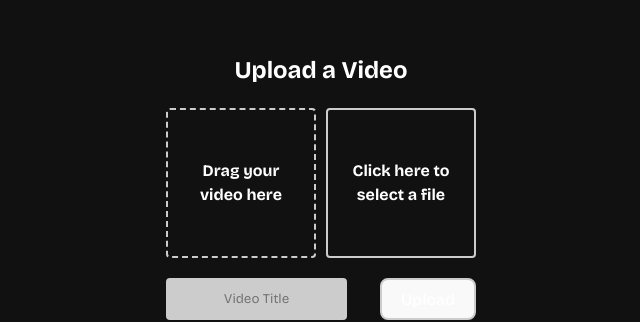
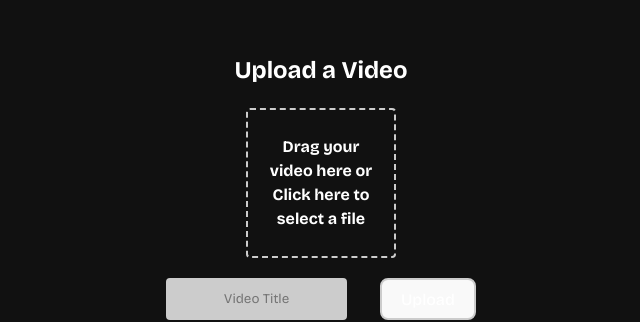
Before and after one commit to borismwanga/Qlips, a React (Vite) app in the folder client/: page / in a window 1280 px wide. Shown: the part 214-536 px from the top of the page, without its empty margins (319-959 px from the left). Built offline with nearby package versions, Linux system fonts and the light colour scheme.

Commit message:
drag-click

```diff
--- a/client/src/components/VideoUploader.jsx
+++ b/client/src/components/VideoUploader.jsx
@@ -89,16 +89,15 @@ export default function VideoUploader() {
     <div
         onDrop={handleDrop}
         onDragOver={handleDragOver}
+        onClick={() => document.getElementById("fileInput").click()}
         className='drag-drop'
     >
         {file ? (
             <p>Video: {file.name}</p>
         ) : (
-            <p>Drag your video here</p>
+            <p>Drag your video here or <span className="click-to-text">Click here to select a file</span></p>
         )}
-        </div>
-        <label className='click-to' htmlFor="fileInput">
-            Click here to select a file
+
         <input
             type="file"
             id="fileInput"
@@ -106,9 +105,9 @@ export default function VideoUploader() {
             accept="video/*"
             onChange={handleFileChange}
         />
-      </label>
+    </div>
+</div>
 
-      </div>
       <div className='upl'>
         <input
           type="text"
```
Lines whose indentation alone changed are shown as unchanged.
